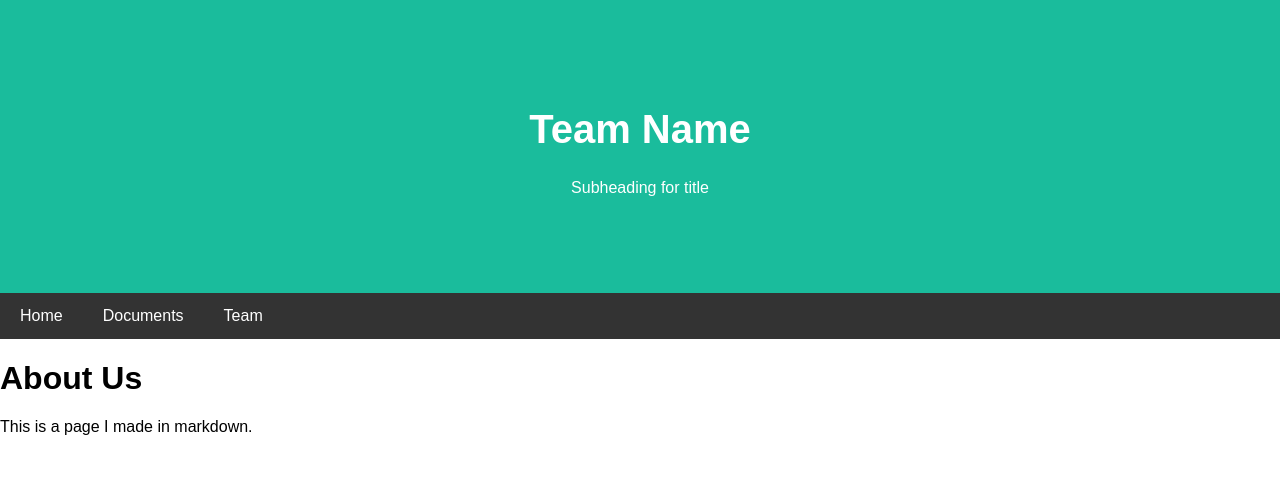
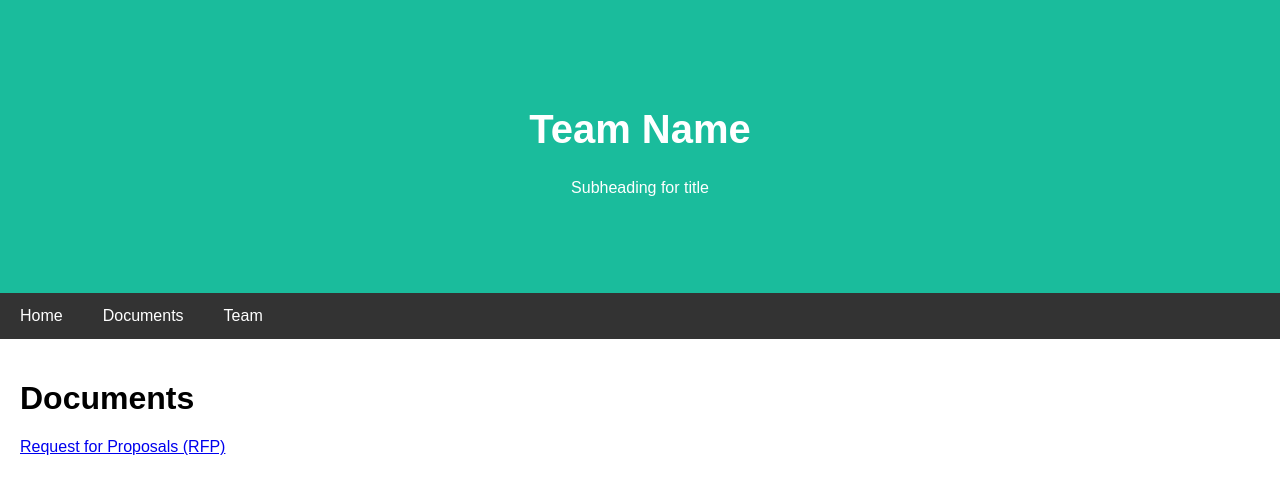
Before and after one commit to seng321group3/designer-site, a Jekyll site: the page built from documents.md, in a window 1280 px wide. Shown: the top 494 px of the page. Built offline with Jekyll 4.4.1, drawn with Linux system fonts in a browser that asks for light colours; nearby versions of some CDN libraries.

Commit message:
Add documents page

```diff
--- /dev/null
+++ b/_layouts/markdown.html
@@ -0,0 +1,7 @@
+---
+layout: default
+---
+
+<div class="main">
+    {{ content }}
+</div>
--- a/documents.md
+++ b/documents.md
@@ -1,8 +1,8 @@
 ---
-layout: default
+layout: markdown
 title: About Us
 ---
 
-# About Us
+# Documents
 
-This is a page I made in markdown.
+[Request for Proposals (RFP)](#)
```
